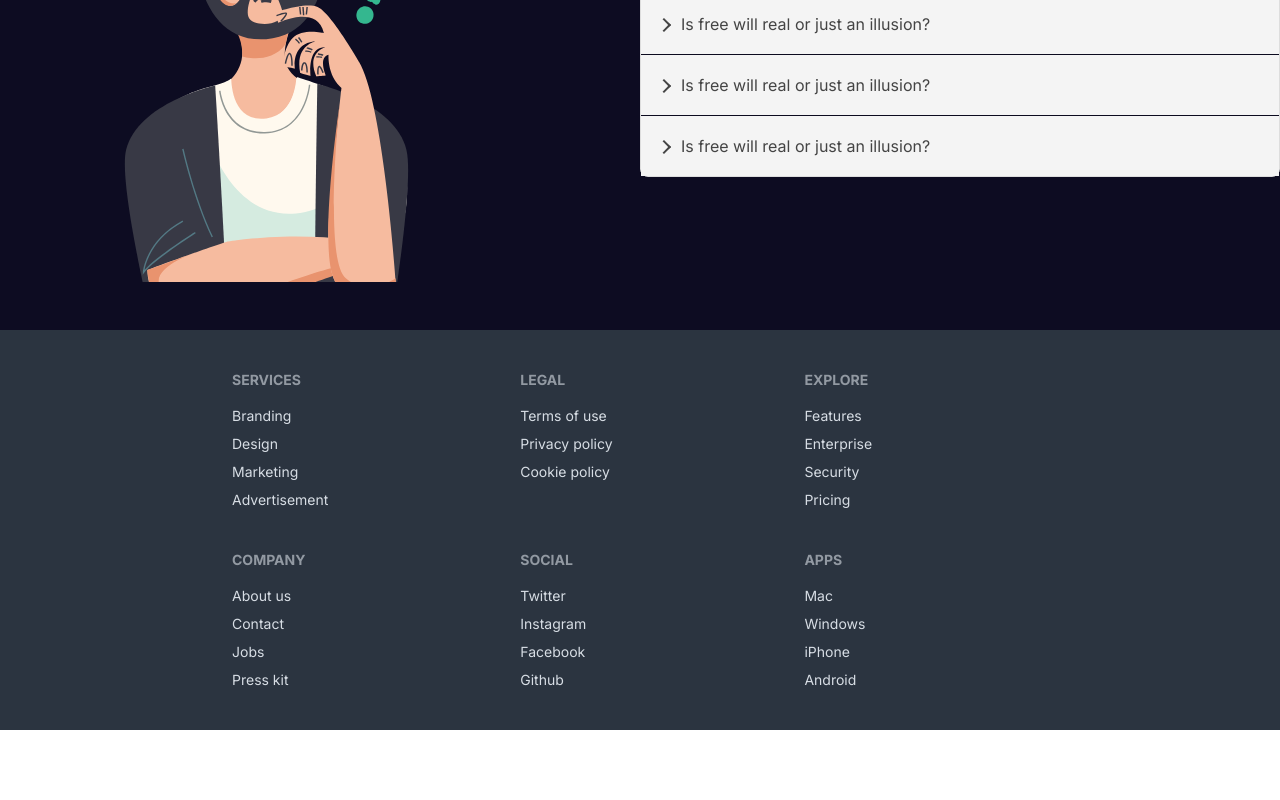
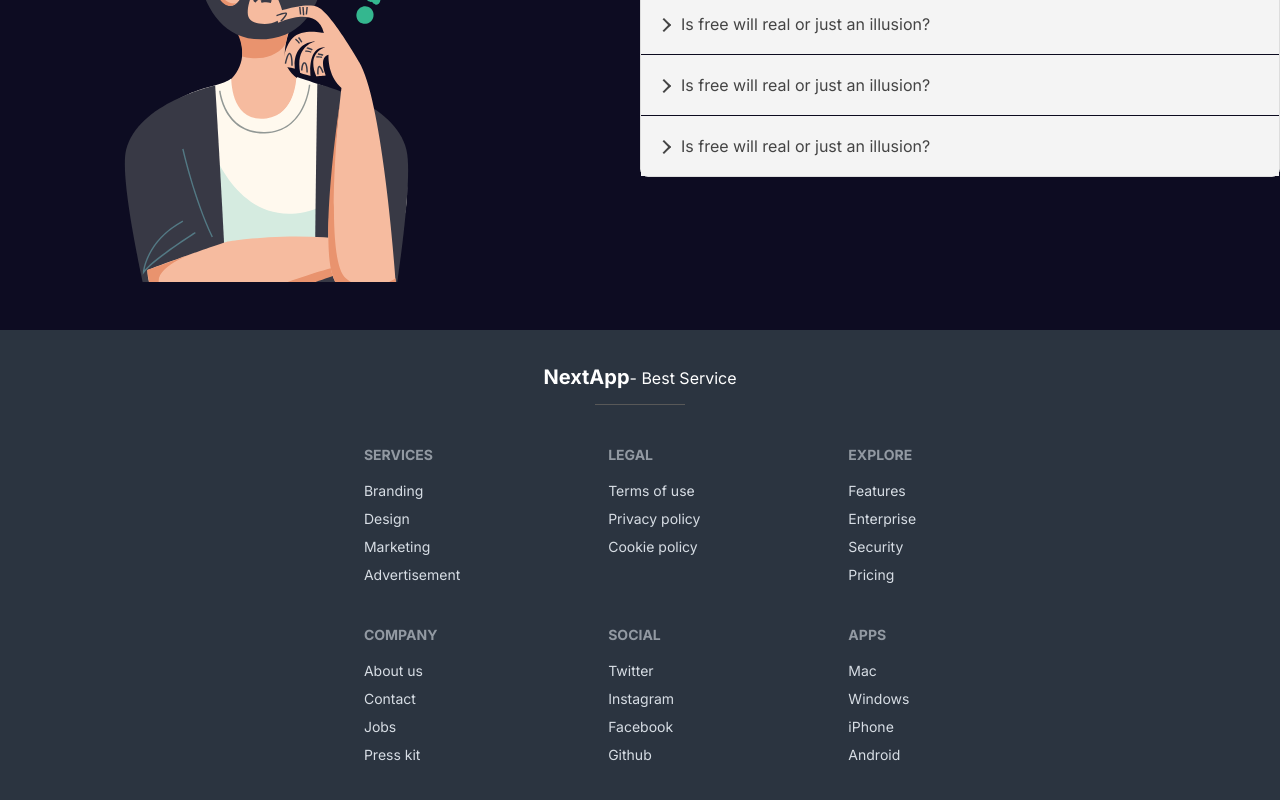
Before and after one commit to Naymul-NN/Schedulemeet-client, a Next.js app: page / in a window 1280 px wide. Shown: the part 1134-1934 px from the top of the page. Before the commit the page ends 1864 px from the top, so only its background shows below. Built offline with nearby package versions, Linux system fonts and the light colour scheme.

Commit message:
update code

```diff
--- a/src/components/footer/Footer.jsx
+++ b/src/components/footer/Footer.jsx
@@ -2,8 +2,11 @@ import React from 'react';
 
 const Footer = () => {
     return (
-        <div>
-            <footer className="footer grid-rows-2 p-10 bg-neutral text-neutral-content">
+        <div className='py-4'>
+
+<h2 className='text-center pt-4 py-3'><span className='font-bold'><span className='font-bold text-[20px]'>NextApp</span></span>- Best Service</h2>
+<div className='border-b-[1px] w-[10%] border-[#585858] mx-auto'></div>
+ <footer className="footer grid grid-rows-2 p-10 bg-neutral justify-evenly items-baseline text-neutral-content">
   <nav>
     <header className="footer-title">Services</header>
     <a className="link link-hover">Branding</a>
@@ -46,6 +49,11 @@ const Footer = () => {
     <a className="link link-hover">Android</a>
   </nav>
 </footer>
+
+
+
+
+
         </div>
     );
 };
```
